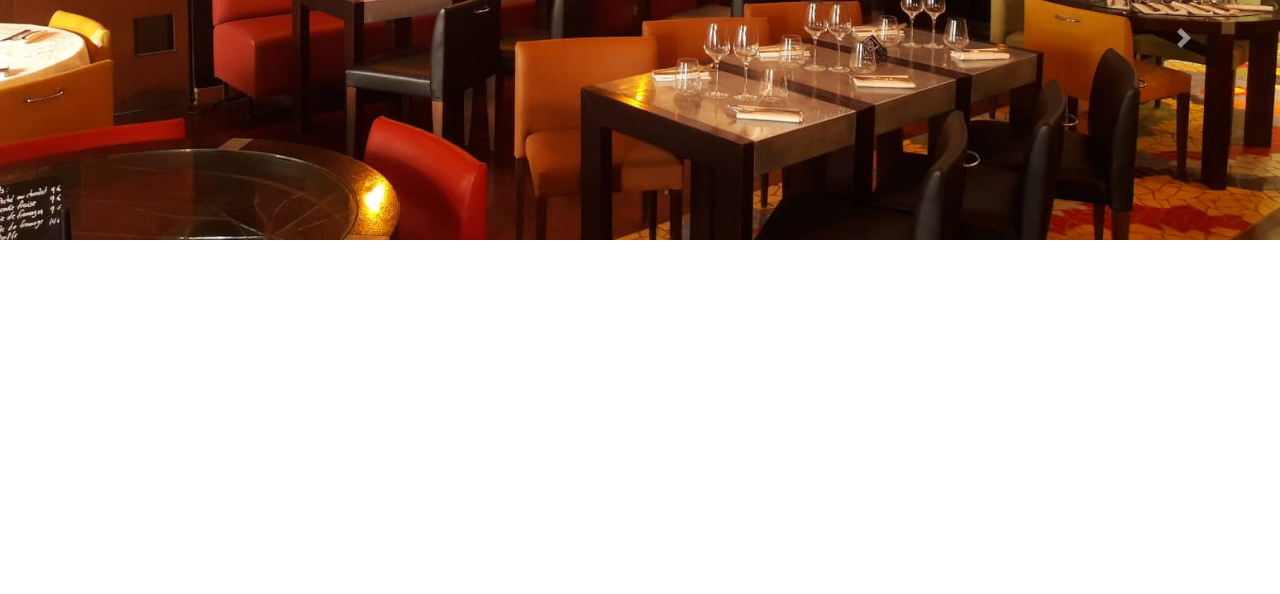
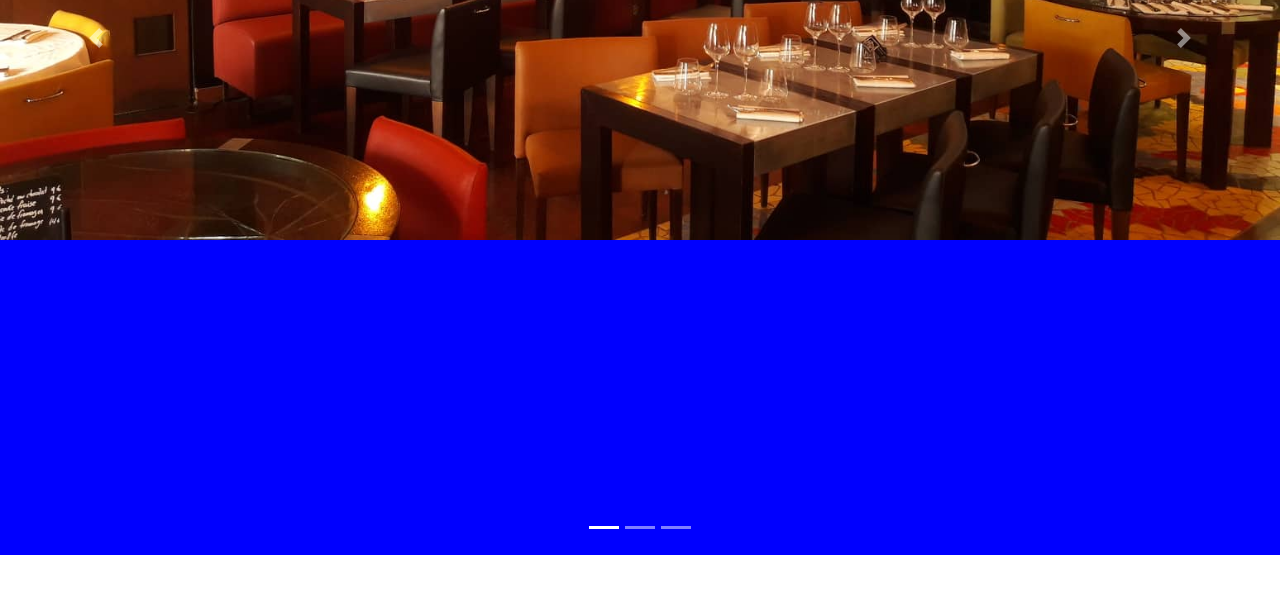
Before and after one commit to rwhy84/Resto-MV, a Symfony app: template symfony/templates/cave/index.html.twig in a window 1280 px wide. Shown: the part 480-1074 px from the top of the page. Run offline with Twig, Linux system fonts and the light colour scheme; the template is opened without the code that fills it, so the values that code supplies are empty; some libraries are stand-ins or nearby versions.

Commit message:
New Commit Perso Renaud
Voir OVERLAY CAROUSEL

Co-Authored-By: drisswf3 <drisswf3@users.noreply.github.com>

```diff
--- a/symfony/public/asset/css/index.css
+++ b/symfony/public/asset/css/index.css
@@ -1,3 +1,11 @@
+.carousel-overlay {
+    position: absolute;
+    width: 100%;
+    height: 100%;
+    z-index: 999;
+    background-color: blue!important;
+}
+
 .carousel-item {
     height: 75vh;
     min-height: 350px;
--- a/symfony/templates/base.html.twig
+++ b/symfony/templates/base.html.twig
@@ -57,15 +57,18 @@
     <div class="carousel-inner" role="listbox">
       <!-- Slide One - Set the background image for this slide in the line below -->
       <div class="carousel-item active">
-	  <img class="d-block w-100" src="asset/img/carousel/carousel1.jpg" alt="Second slide">
+	    <img class="d-block w-100" src="asset/img/carousel/carousel1.jpg" alt="Second slide">
+      <div class="carousel-overlay">
         <div class="carousel-caption d-none d-md-block">
           <h2 class="display-4">First Slide</h2>
           <p class="lead">This is a description for the first slide.</p>
         </div>
+        </div>
       </div>
       <!-- Slide Two - Set the background image for this slide in the line below -->
       <div class="carousel-item">
-	  <img class="d-block w-100" src="asset/img/carousel/carousel2.jpg" alt="Second slide">
+
+	    <img class="d-block w-100" src="asset/img/carousel/carousel2.jpg" alt="Second slide">
         <div class="carousel-caption d-none d-md-block">
           <h2 class="display-4">Second Slide</h2>
           <p class="lead">This is a description for the second slide.</p>
@@ -73,6 +76,7 @@
       </div>
       <!-- Slide Three - Set the background image for this slide in the line below -->
       <div class="carousel-item">
+
 	  <img class="d-block w-100" src="asset/img/carousel/carousel3.jpg" alt="Second slide">
         <div class="carousel-caption d-none d-md-block">
           <h2 class="display-4">Third Slide</h2>
```
